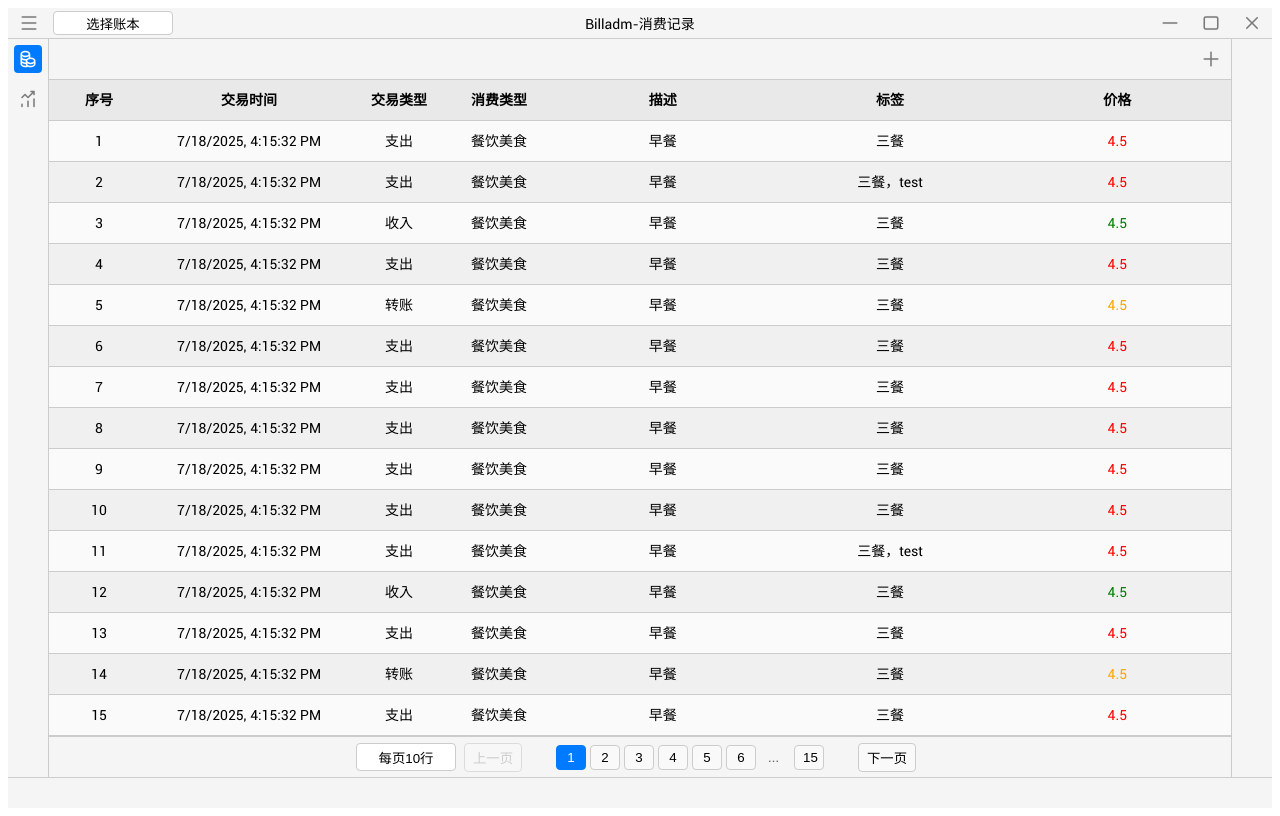
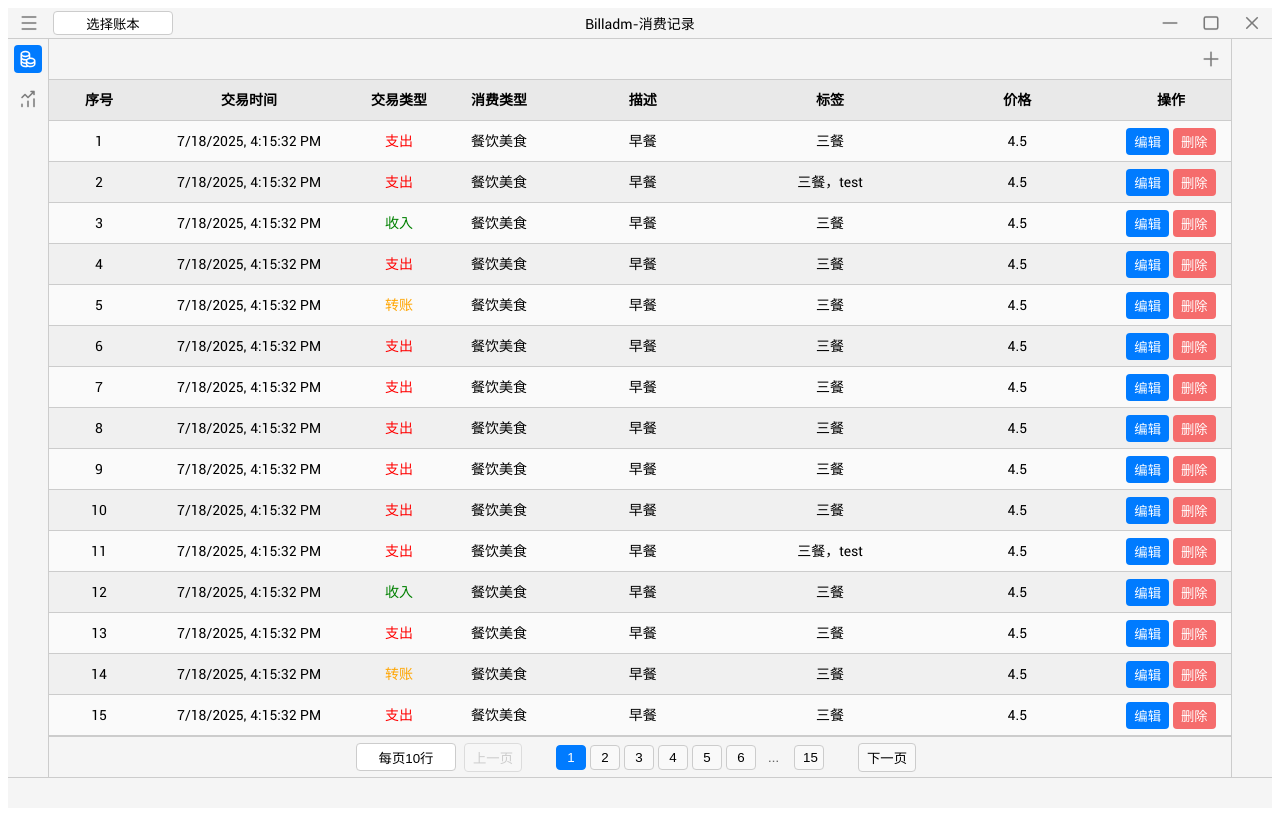
Before and after one commit to DaoiestFire/Billadm-GO, a Vue app in the folder app/: page /tr_view in a window 1280 px wide. Built offline with nearby package versions, Linux system fonts and the light colour scheme; a web font is replaced by a local one.

Commit message:
增加编辑删除按钮

```diff
--- a/app/src/components/CustomSelect.vue
+++ b/app/src/components/CustomSelect.vue
@@ -12,7 +12,7 @@
 </template>
 
 <script setup>
-import { ref, watch, defineProps } from 'vue';
+import { ref, watch } from 'vue';
 
 const selectedValue = defineModel()
 
--- a/app/src/components/TransactionRecordTable.vue
+++ b/app/src/components/TransactionRecordTable.vue
@@ -10,9 +10,16 @@
       </thead>
       <tbody>
         <tr v-for="(item, index) in items" :key="item.transaction_id" :style="rowStyle">
-          <td v-for="styleItem in columnStyles" :key="styleItem.field"
-            :style="formatCellStyle(styleItem.field, item)">
-            {{ styleItem.field === 'index' ? index + 1 : formatCell(styleItem.field, item[styleItem.field]) }}
+          <td v-for="styleItem in columnStyles" :key="styleItem.field" :style="formatCellStyle(styleItem.field, item)">
+            <template v-if="styleItem.field === 'actions'">
+              <div class="action-buttons">
+                <button class="btn-edit">编辑</button>
+                <button class="btn-delete">删除</button>
+              </div>
+            </template>
+            <template v-else>
+              {{ styleItem.field === 'index' ? index + 1 : formatCell(styleItem.field, item[styleItem.field]) }}
+            </template>
           </td>
         </tr>
       </tbody>
@@ -53,15 +60,15 @@ const getColumnStyle = (item) => {
 // 获取表格样式
 const formatCellStyle = (field, item) => {
   switch (field) {
-    case 'price':
-      return formatPriceStyle(item.transaction_type)
+    case 'transaction_type':
+      return formatTransactionTypeStyle(item.transaction_type)
     default:
       return {}
   }
 }
 
 // 获取价格样式
-const formatPriceStyle = (type) => {
+const formatTransactionTypeStyle = (type) => {
   let color = ''
   if (type === 'expense') {
     color = 'red'
@@ -121,6 +128,44 @@ const rowStyle = {
 </script>
 
 <style scoped>
+.action-buttons {
+  display: flex;
+  justify-content: center;
+  align-items: center;
+  gap: 4px;
+  height: 100%;
+}
+
+.action-buttons button {
+  padding: 4px 8px;
+  border: none;
+  border-radius: 4px;
+  cursor: pointer;
+}
+
+.btn-edit {
+  background-color: var(--billadm-color-icon-edit-bg-color);
+  color: var(--billadm-color-icon-active-fg-color);
+}
+
+.btn-edit:hover {
+  /* 假设 edit-bg-color 是浅色，hover 时加深 */
+  background-color: color-mix(in srgb, var(--billadm-color-icon-edit-bg-color) 80%, #000);
+  /* 或者你可以定义一个专门的 hover 变量，更可控 */
+  transform: scale(1.05); /* 轻微放大，可选 */
+}
+
+.btn-delete {
+  background-color: var(--billadm-color-icon-delete-bg-color);
+  color: var(--billadm-color-icon-active-fg-color);
+}
+
+.btn-delete:hover {
+  /* 删除按钮 hover 时加深红色 */
+  background-color: color-mix(in srgb, var(--billadm-color-icon-delete-bg-color) 80%, #900);
+  transform: scale(1.05);
+}
+
 .tr-table-container {
   overflow-y: auto;
   height: 100%;
--- a/app/src/style.css
+++ b/app/src/style.css
@@ -9,6 +9,8 @@
     --billadm-color-icon-hover-bg-color: #dddddd;
     --billadm-color-icon-active-color: #007bff;
     --billadm-color-icon-active-fg-color: #ffffff;
+    --billadm-color-icon-edit-bg-color: #007bff;
+    --billadm-color-icon-delete-bg-color: #f56c6c;
 
     /* 表格的颜色 */
     --billadm-color-table-header-bg-color: #e9e9e9;
--- a/app/src/views/TransactionRecordView.vue
+++ b/app/src/views/TransactionRecordView.vue
@@ -91,6 +91,11 @@ const columnStyles = [
   {
     field: 'price',
     name: '价格',
+  },
+  {
+    field: 'actions',
+    name: '操作',
+    width: '120px',
   }
 ]
 
```
